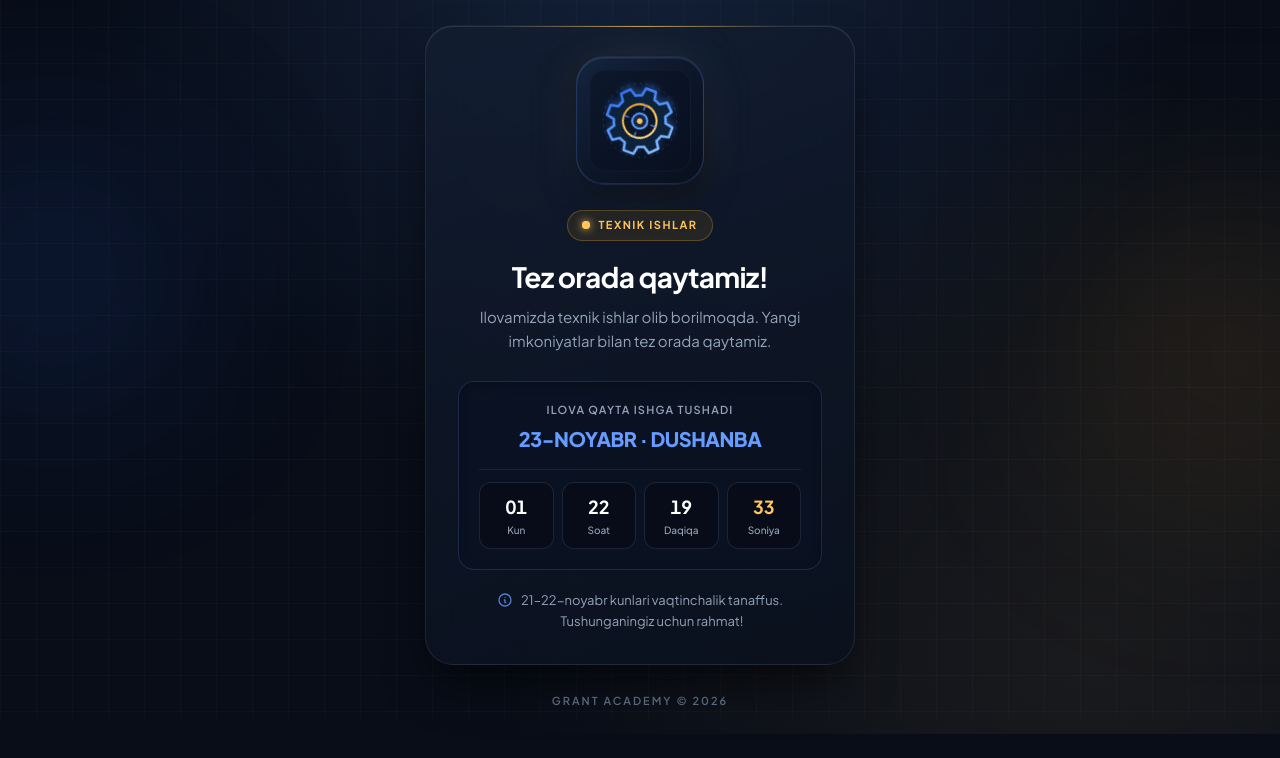
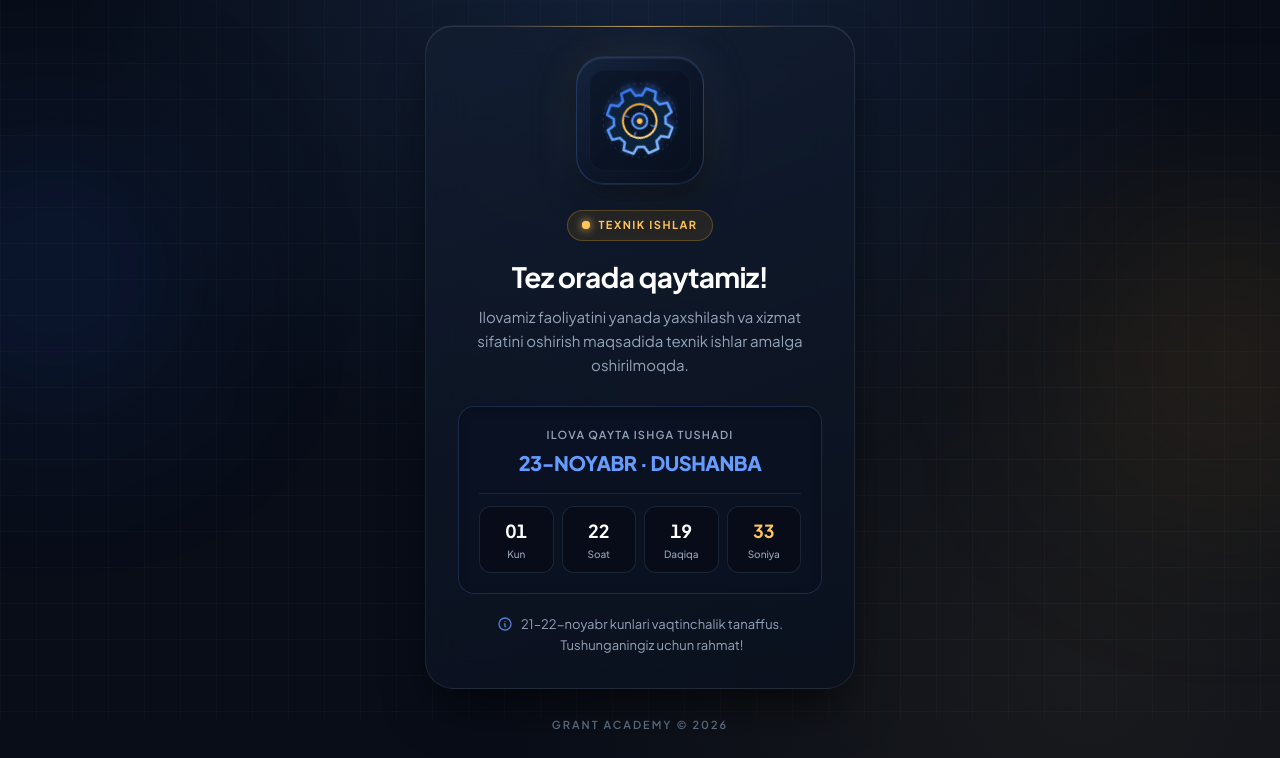
Before and after one commit to MarufRaxmonov/Grand-Academy, a plain HTML site: page index.html in a window 1280 px wide. Shown: the part 81-839 px from the top of the page. Before the commit the page ends 815 px from the top, so only its background shows below. Drawn offline with nearby package versions, Linux system fonts and the light colour scheme.

Commit message:
Update index.html

```diff
--- a/index.html
+++ b/index.html
@@ -196,7 +196,7 @@
       </h1>
 
       <p class="text-slate-400 text-sm sm:text-[15px] leading-relaxed mb-7 max-w-[330px] mx-auto">
-        Ilovamizda texnik ishlar olib borilmoqda. Yangi imkoniyatlar bilan tez orada qaytamiz.
+        Ilovamiz faoliyatini yanada yaxshilash va xizmat sifatini oshirish maqsadida texnik ishlar amalga oshirilmoqda.
       </p>
 
       <!-- Sana va Jonli Taymer bloki -->
```
